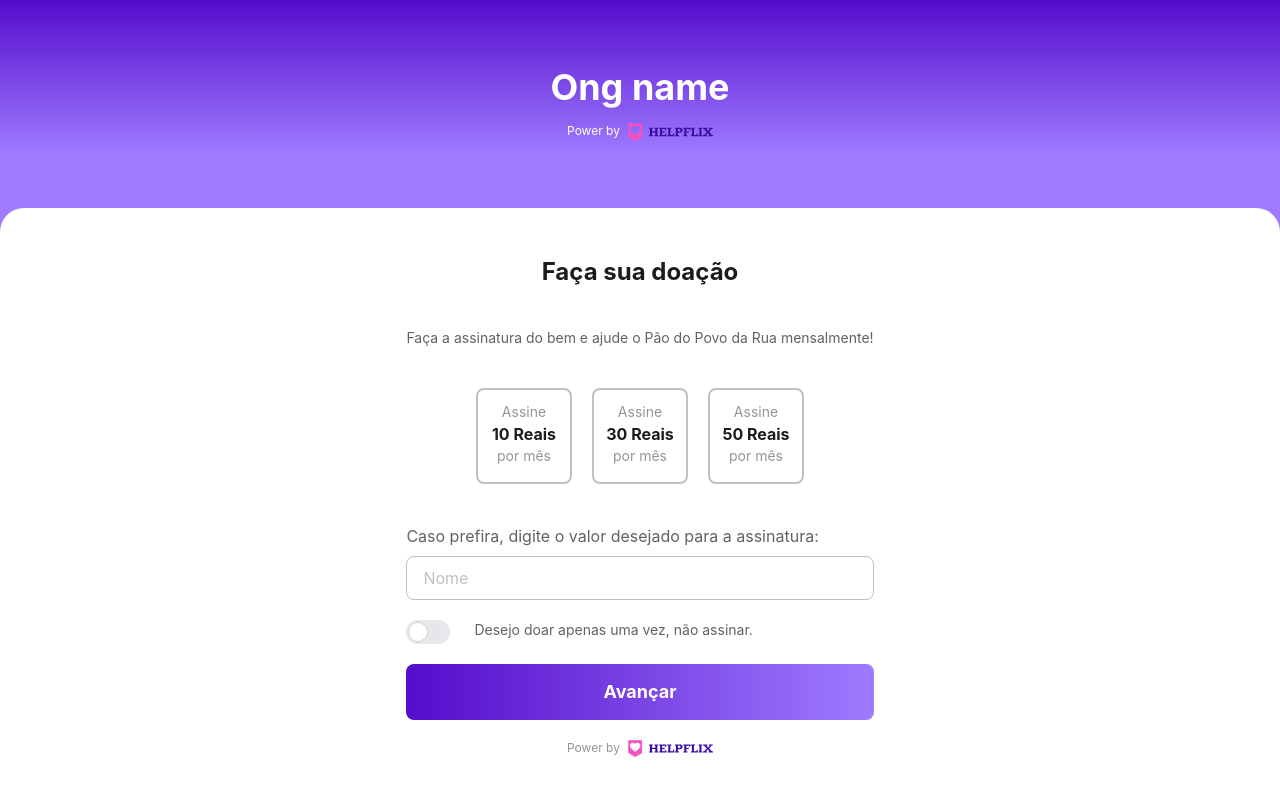
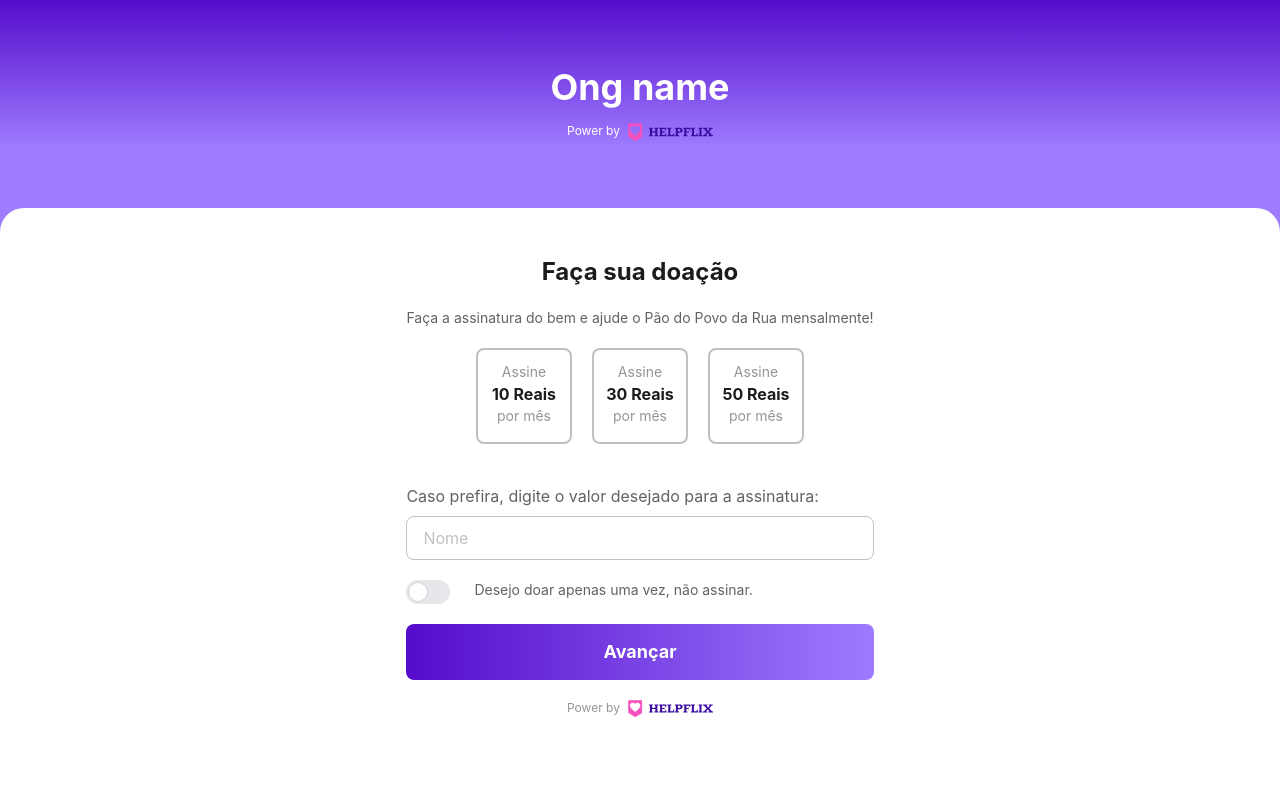
Before and after one commit to wendelfreitas/helpflix, a Next.js app: page / in a window 1280 px wide. Shown: the top 796 px of the page. Built offline with nearby package versions, Linux system fonts and the light colour scheme.

Commit message:
feat: add magin bottom

```diff
--- a/src/app/components/Subtitle/index.tsx
+++ b/src/app/components/Subtitle/index.tsx
@@ -5,7 +5,5 @@ interface SubTitleProps {
 }
 
 export const SubTitle = ({ subTitle }: SubTitleProps) => {
-  return (
-    <p className="text-center text-dark-grey text-sm mt-5 mb-10">{subTitle}</p>
-  );
+  return <p className="text-center text-dark-grey text-sm mb-5">{subTitle}</p>;
 };
```
